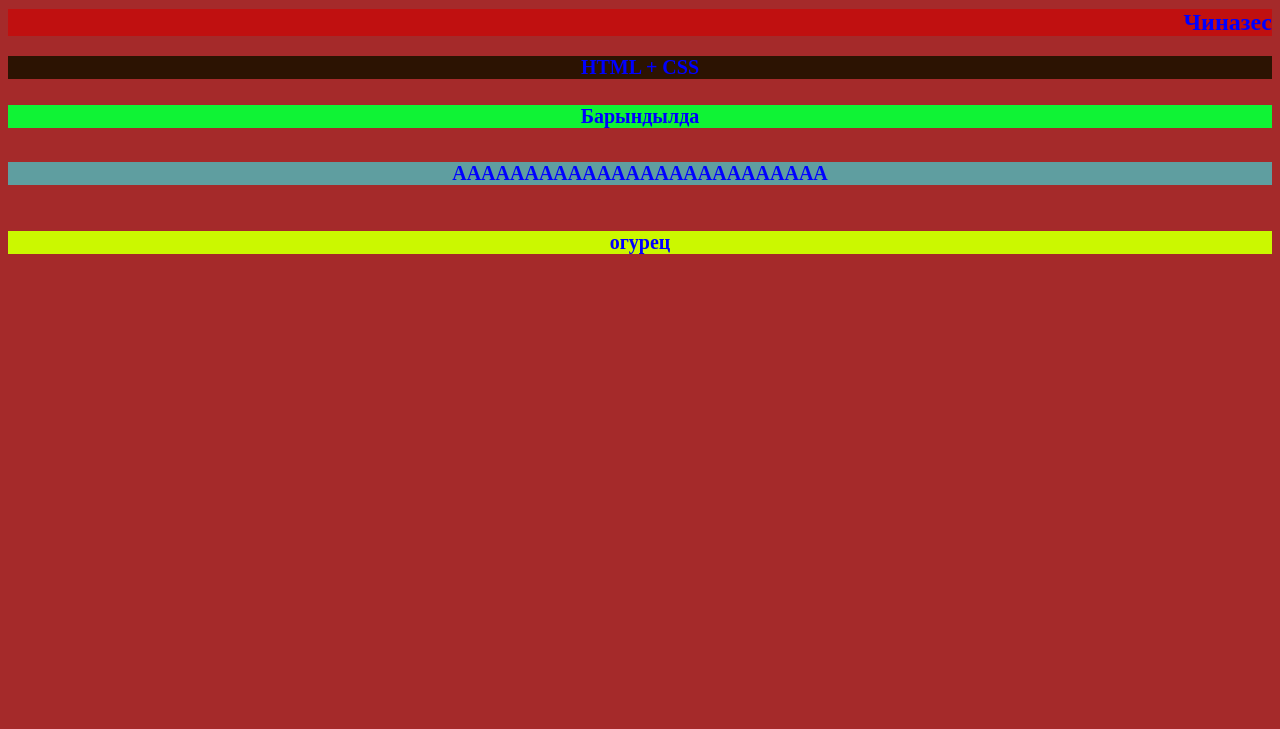
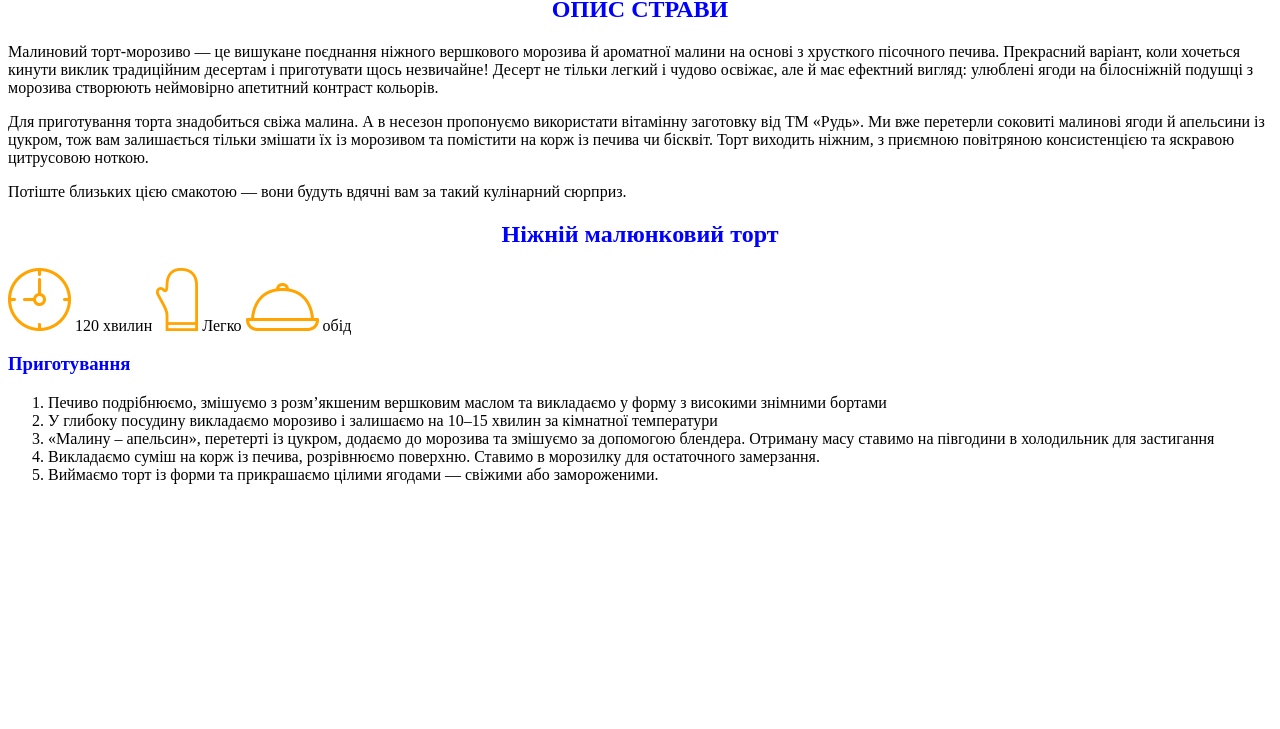
Before and after one commit to Pellmeshekk7/Lesson-21-02-2024, a plain HTML site: page index.html in a window 1280 px wide. Shown: the part 71-800 px from the top of the page. Drawn offline with Linux system fonts and the light colour scheme.

Commit message:
add recept

```diff
--- a/index.html
+++ b/index.html
@@ -7,11 +7,30 @@
     <link rel="stylesheet" href="style.css">
 </head>
 <body>
-    <h1>аоаоаоаоаао</h1>
-      <h2>Чиназес</h2>
-        <h3>HTML + CSS</h3>
-           <h4>Барындылда</h4>
-             <h5>АААААААААААААААААААААААААА</h5>
-               <h6>огурец</h6>
+  <main>
+<article>
+  <h1 class="center"> Малиновий торт морожено</h1>
+  <h2 class="center blue">ОПИС СТРАВИ</h2>
+  <p> Малиновий торт-морозиво — це вишукане поєднання ніжного вершкового морозива й ароматної малини на основі з хрусткого пісочного печива. Прекрасний варіант, коли хочеться кинути виклик традиційним десертам і приготувати щось незвичайне! Десерт не тільки легкий і чудово освіжає, але й має ефектний вигляд: улюблені ягоди на білосніжній подушці з морозива створюють неймовірно апетитний контраст кольорів.</p>
+  <p>Для приготування торта знадобиться свіжа малина. А в несезон пропонуємо використати вітамінну заготовку від ТМ «Рудь». Ми вже перетерли соковиті малинові ягоди й апельсини із цукром, тож вам залишається тільки змішати їх із морозивом та помістити на корж із печива чи бісквіт. Торт виходить ніжним, з приємною повітряною консистенцією та яскравою цитрусовою ноткою.</p>
+  <p>Потіште близьких цією смакотою — вони будуть вдячні вам за такий кулінарний сюрприз.</p>
+  <h2 class="center blue">Ніжній малюнковий торт</h2>
+  </article>
+  <div>
+    <img src="./assets/Icons/1.png" alt="clock">
+  <span>120 хвилин</span>
+  <img src="./assets/Icons/2.png" alt="glove">
+  <span>Легко</span>
+  <img src="./assets/Icons/3.png" alt="tarelka">
+  <span>обід</span>
+ </div>
+  <h3 class="blue">Приготування</h3>
+  <ol>
+    <li>Печиво подрібнюємо, змішуємо з розм’якшеним вершковим маслом та викладаємо у форму з високими знімними бортами</li>
+    <li>У глибоку посудину викладаємо морозиво і залишаємо на 10–15 хвилин за кімнатної температури</li>
+    <li> «Малину – апельсин», перетерті із цукром, додаємо до морозива та змішуємо за допомогою блендера. Отриману масу ставимо на півгодини в холодильник для застигання</li>
+    <li> Викладаємо суміш на корж із печива, розрівнюємо поверхню. Ставимо в морозилку для остаточного замерзання.</li>
+    <li> Виймаємо торт із форми та прикрашаємо цілими ягодами — свіжими або замороженими.</li>
+  </ol>
 </body>
 </html>
--- a/style.css
+++ b/style.css
@@ -1,22 +1,6 @@
-body{
-    background-color: brown;
-    color: blue;
+.center{
     text-align: center;
 }
-h1{background-color: cadetblue;}
-h2{background-color: rgb(192, 16, 16);}
-h3{background-color: rgb(44, 19, 2);}
-h4{background-color: rgb(15, 243, 53);}
-h5{background-color: cadetblue;}
-h6{background-color: rgb(203, 248, 0);}
-
-h1,
-h2{
-    text-align: right;
+.blue{
+    color: blue;
 }
-h3,
-h4,
-h5,
-h6{
-    font-size: 20px
-}
```
Also changed, not shown: assets/Icons/1.png (added), assets/Icons/2.png (added), assets/Icons/3.png (added).
